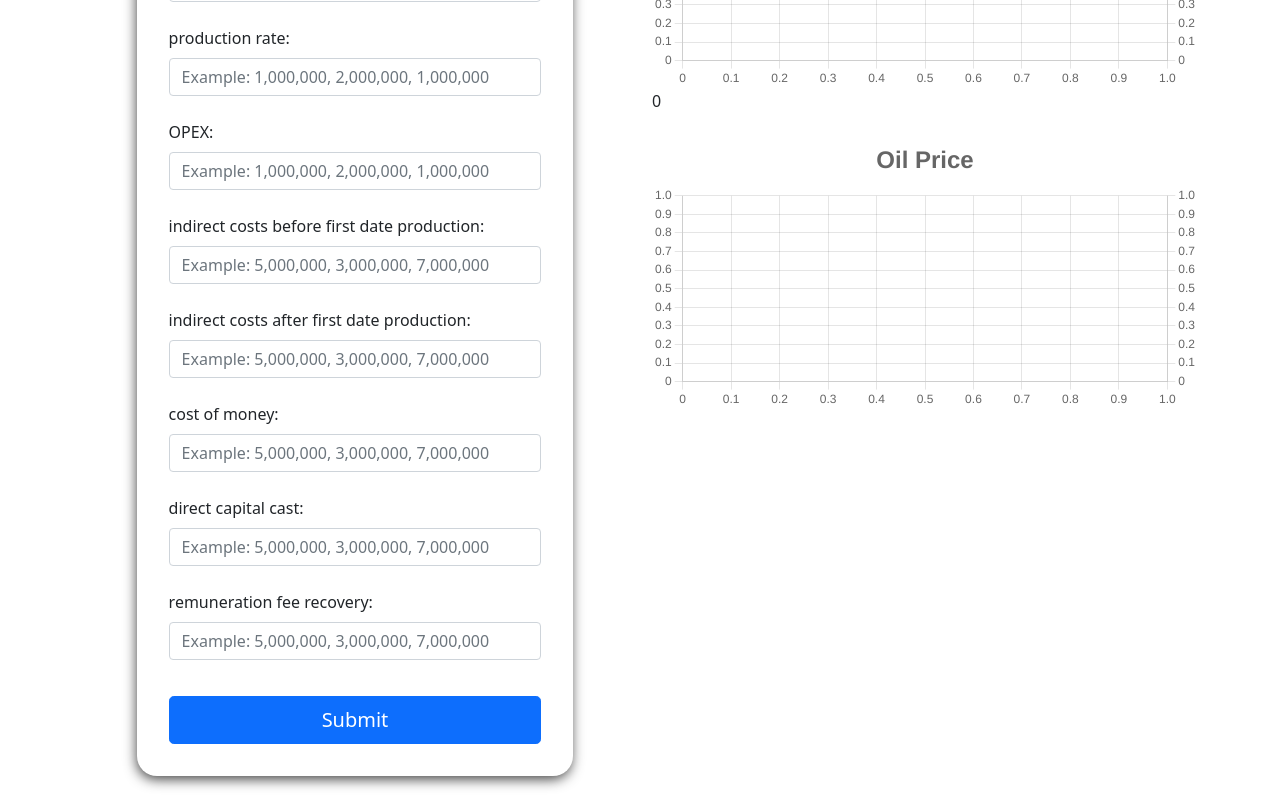
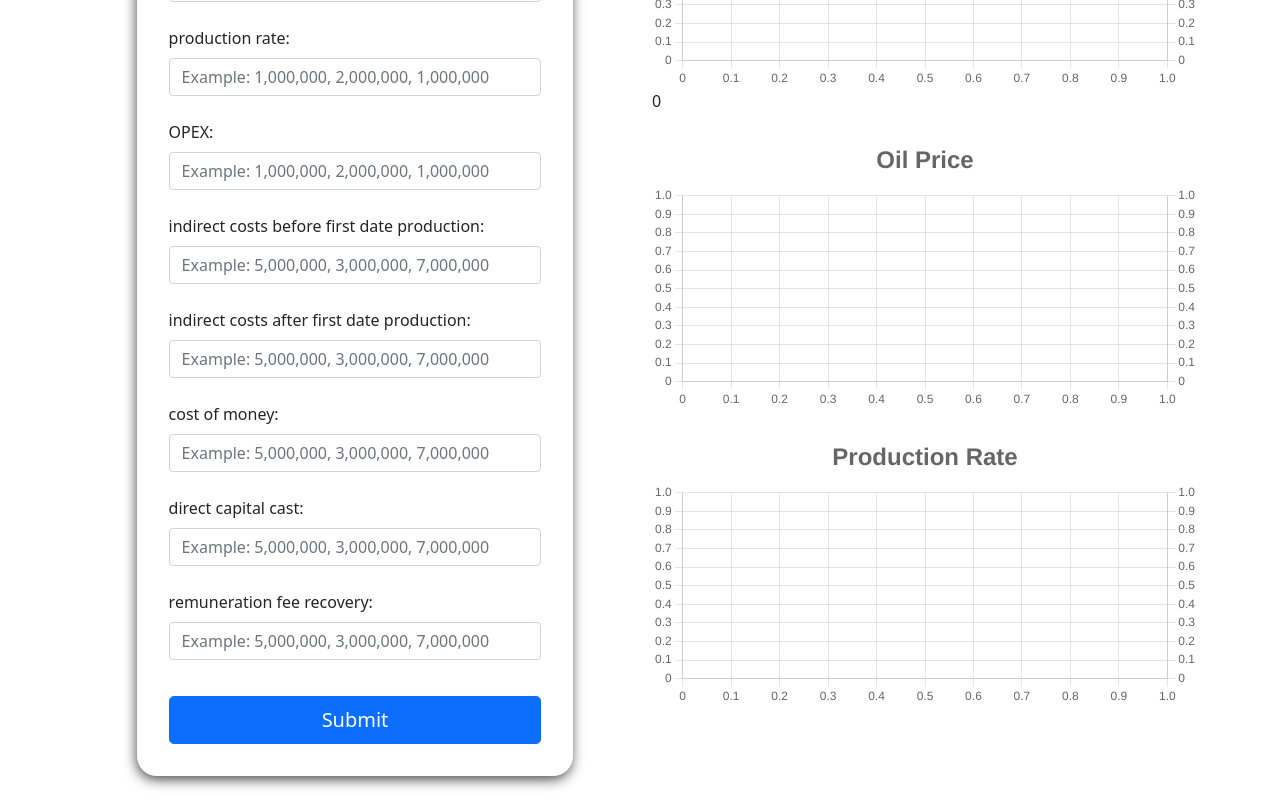
Before and after one commit to MohammadJavad-Alghosi78/bachelor-project, a Next.js app: page /calculation/total-government-receipt in a window 1280 px wide. Shown: the part 272-1072 px from the top of the page. Built offline with nearby package versions, Linux system fonts and the light colour scheme.

Commit message:
Create production rate chart

```diff
--- a/components/Calculations/TotalGovernmentReceipt/index.jsx
+++ b/components/Calculations/TotalGovernmentReceipt/index.jsx
@@ -124,6 +124,55 @@ export const oilPriceChartOptions = {
   },
 };
 
+export const productionRateChartOptions = {
+  responsive: true,
+  interaction: {
+    mode: "index",
+    intersect: false,
+  },
+  stacked: false,
+  plugins: {
+    legend: {
+      position: "top",
+      labels: {
+        font: {
+          size: 14,
+        },
+      },
+    },
+    title: {
+      display: true,
+      text: "Production Rate",
+      font: {
+        size: 24,
+      },
+    },
+  },
+  scales: {
+    y: {
+      type: "linear",
+      display: true,
+      position: "left",
+    },
+    x: {
+      axis: "test",
+      type: "linear",
+      display: true,
+      position: "left",
+      title: "4545454",
+    },
+    y1: {
+      type: "linear",
+      display: true,
+      title: "kfsjaljfl",
+      position: "right",
+      grid: {
+        drawOnChartArea: false,
+      },
+    },
+  },
+};
+
 const TotalGovernmentReceipt = () => {
   const [oilPrice, setOilPrice] = useState("");
   const [productionRate, setProductionRate] = useState("");
@@ -134,6 +183,10 @@ const TotalGovernmentReceipt = () => {
   const [directCapitalCast, setDirectCapitalCast] = useState("");
   const [remunerationFeeRecovery, setRemunerationFeeRecovery] = useState("");
 
+  const [productionRateChartData, setProductionRateChartData] = useState({
+    labels: [],
+    datasets: [],
+  });
   const [oilPriceChartData, setOilPriceChartData] = useState({
     labels: [],
     datasets: [],
@@ -176,6 +229,17 @@ const TotalGovernmentReceipt = () => {
               data: finalOilPrice,
               borderColor: "black",
               backgroundColor: "black",
+            },
+          ],
+        });
+        setProductionRateChartData({
+          labels: finalOilPrice.map((item, index) => index),
+          datasets: [
+            {
+              label: "Total Government Receipt",
+              data: finalProductionRate,
+              borderColor: "blue",
+              backgroundColor: "blue",
             },
           ],
         });
@@ -319,6 +383,19 @@ const TotalGovernmentReceipt = () => {
         >
           <Line options={oilPriceChartOptions} data={oilPriceChartData} />
         </div>
+        <div
+          style={{
+            display: "flex",
+            justifyContent: "center",
+            alignItems: "center",
+            marginTop: "24px",
+          }}
+        >
+          <Line
+            options={productionRateChartOptions}
+            data={productionRateChartData}
+          />
+        </div>
       </Col>
     </Row>
   );
```
